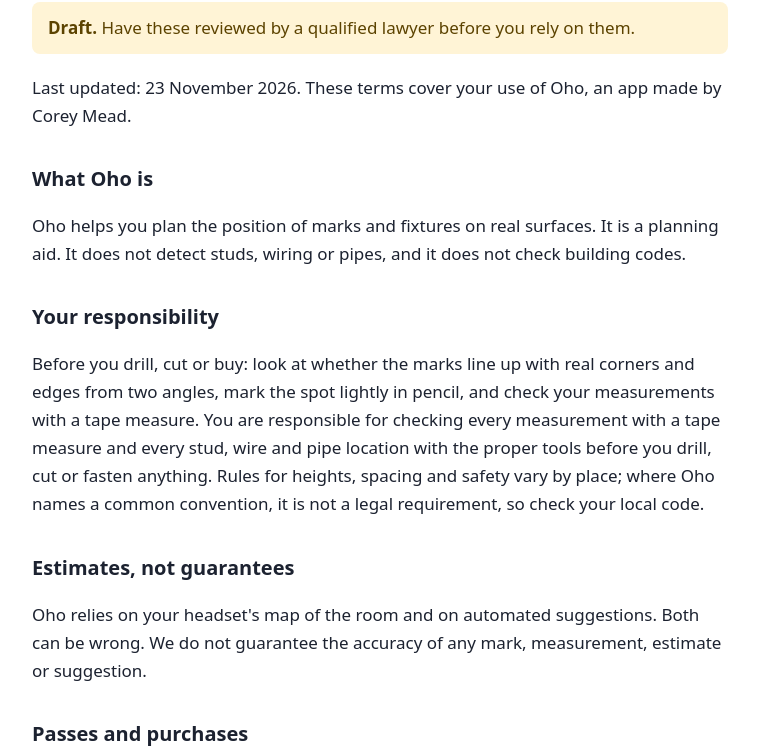
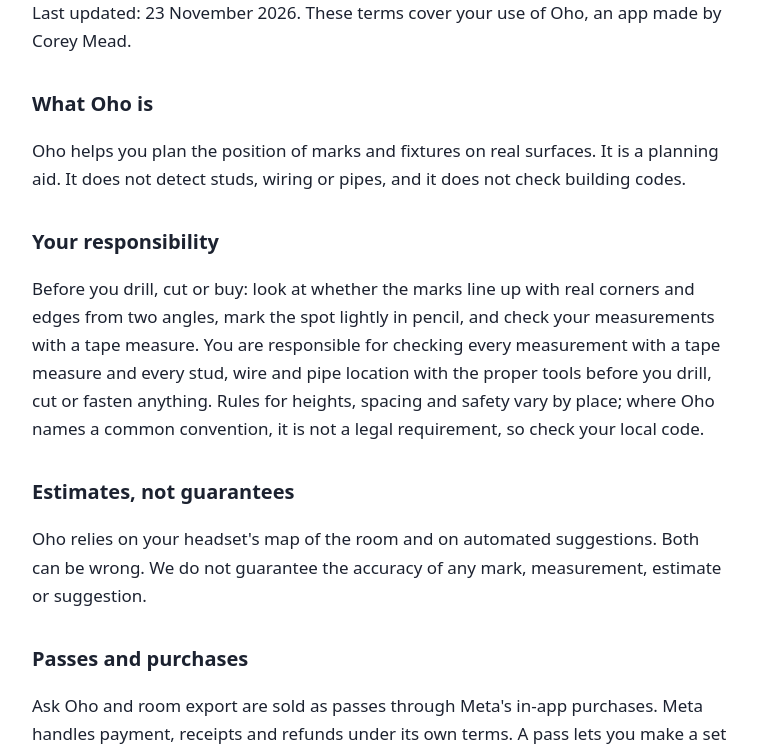
Before and after one commit to coreymead/oho-site, a plain HTML site: page terms.html in a window 1280 px wide. Shown: the part 148-903 px from the top of the page, without its empty margins (260-1019 px from the left). Drawn offline with Linux system fonts and the light colour scheme.

Commit message:
Remove draft banner from terms
Co-Authored-By: Claude Sonnet 5.5 <noreply@anthropic.com>

```diff
--- a/terms.html
+++ b/terms.html
@@ -10,7 +10,6 @@
 <header><a class="brand" href="index.html">Oho</a><nav><a href="index.html">Home</a><a href="support.html">Support</a><a href="privacy.html">Privacy</a><a href="terms.html" aria-current="page">Terms</a></nav></header>
 <main>
 <h1>Terms of use</h1>
-<div class="draft"><strong>Draft.</strong> Have these reviewed by a qualified lawyer before you rely on them.</div>
 <p>Last updated: 23 November 2026. These terms cover your use of Oho, an app made by Corey Mead.</p>
 <h2>What Oho is</h2>
 <p>Oho helps you plan the position of marks and fixtures on real surfaces. It is a planning aid. It does not detect studs, wiring or pipes, and it does not check building codes.</p>
```
